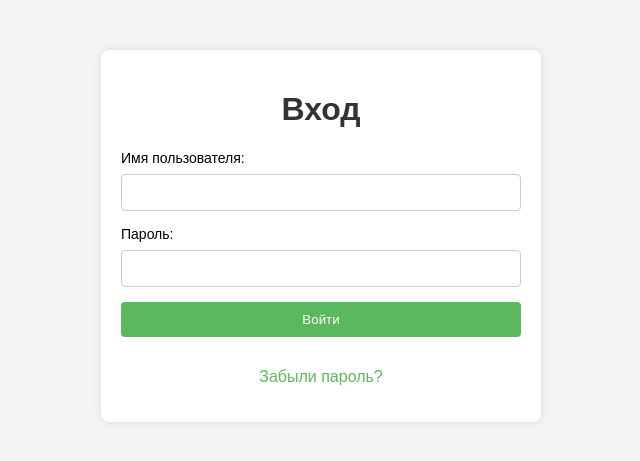
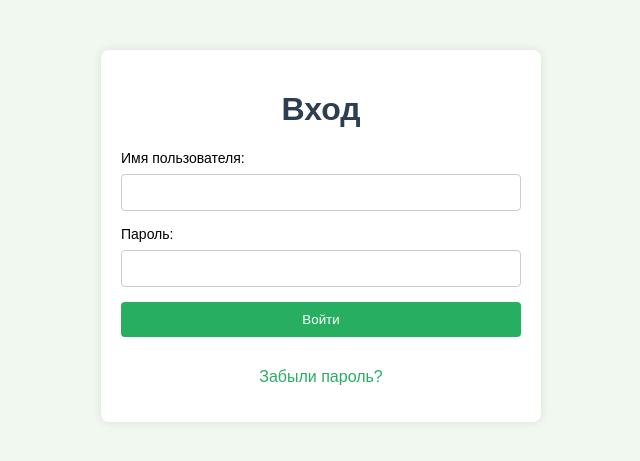
Before and after one commit to lerkkx/web-app, a Django app: template web_app/main/templates/main/login.html in a window 1280 px wide. Shown: the top 461 px of the page, without its empty margins (319-959 px from the left). Run offline with Django 3.2, Linux system fonts and the light colour scheme; the template is opened without the code that fills it, so the values that code supplies are empty.

Commit message:
цвет приложения

```diff
--- a/web_app/main/static/main/css/main.css
+++ b/web_app/main/static/main/css/main.css
@@ -1,7 +1,7 @@
 /* main/css/main.css */
 body {
     font-family: Arial, sans-serif;
-    background-color: #f4f4f4;
+    background-color: #f0f8f0;
     margin: 0;
     padding: 0;
 }
@@ -18,7 +18,7 @@ body {
 
 h1 {
     text-align: center;
-    color: #333;
+    color: #2c3e50;
 }
 
 label {
@@ -34,13 +34,13 @@ input {
     border-radius: 4px;
     box-sizing: border-box;
     margin-bottom: 15px;
-    display: block; /* Убедитесь, что поля ввода отображаются */
+    display: block;
 }
 
 button {
     width: 100%;
     padding: 10px;
-    background-color: #5cb85c;
+    background-color: #27ae60;
     color: white;
     border: none;
     border-radius: 4px;
@@ -49,14 +49,14 @@ button {
 }
 
 button:hover {
-    background-color: #4cae4c;
+    background-color: #219150;
 }
 
 a {
     display: block;
     margin-top: 15px;
     text-align: center;
-    color: #5cb85c;
+    color: #27ae60;
     text-decoration: none;
 }
 
@@ -75,9 +75,9 @@ a:hover {
 
 #loginButton {
     margin-top: 15px;
-    background-color: #5cb85c;
+    background-color: #27ae60;
 }
 
 #loginButton:hover {
-    background-color: #4cae4c;
+    background-color: #219150;
 }
```
Also changed, not shown: web_app/db.sqlite3.
